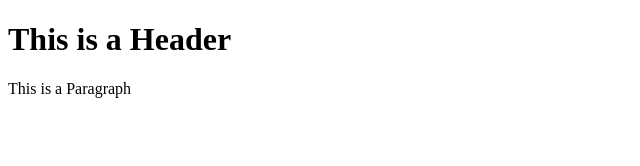
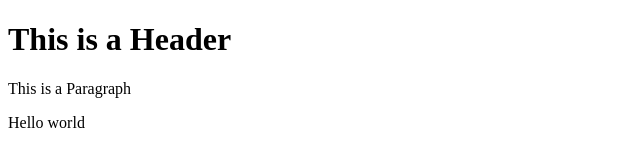
Before and after one commit to Ghoztmango/git-test, a website: page index.html in a window 1280 px wide. Shown: the full height of the page, 0-640 px from the left. Drawn offline with Linux system fonts and the light colour scheme.

Commit message:
using npm

```diff
--- a/index.html
+++ b/index.html
@@ -3,5 +3,6 @@
         <body>
             <h1>This is a Header</h1>
             <p>This is a Paragraph </p>
+            <p>Hello world</p>
         </body>
 </html>
```
Also changed, not shown: package.json (added, +24 -0 lines), 2 other files.
